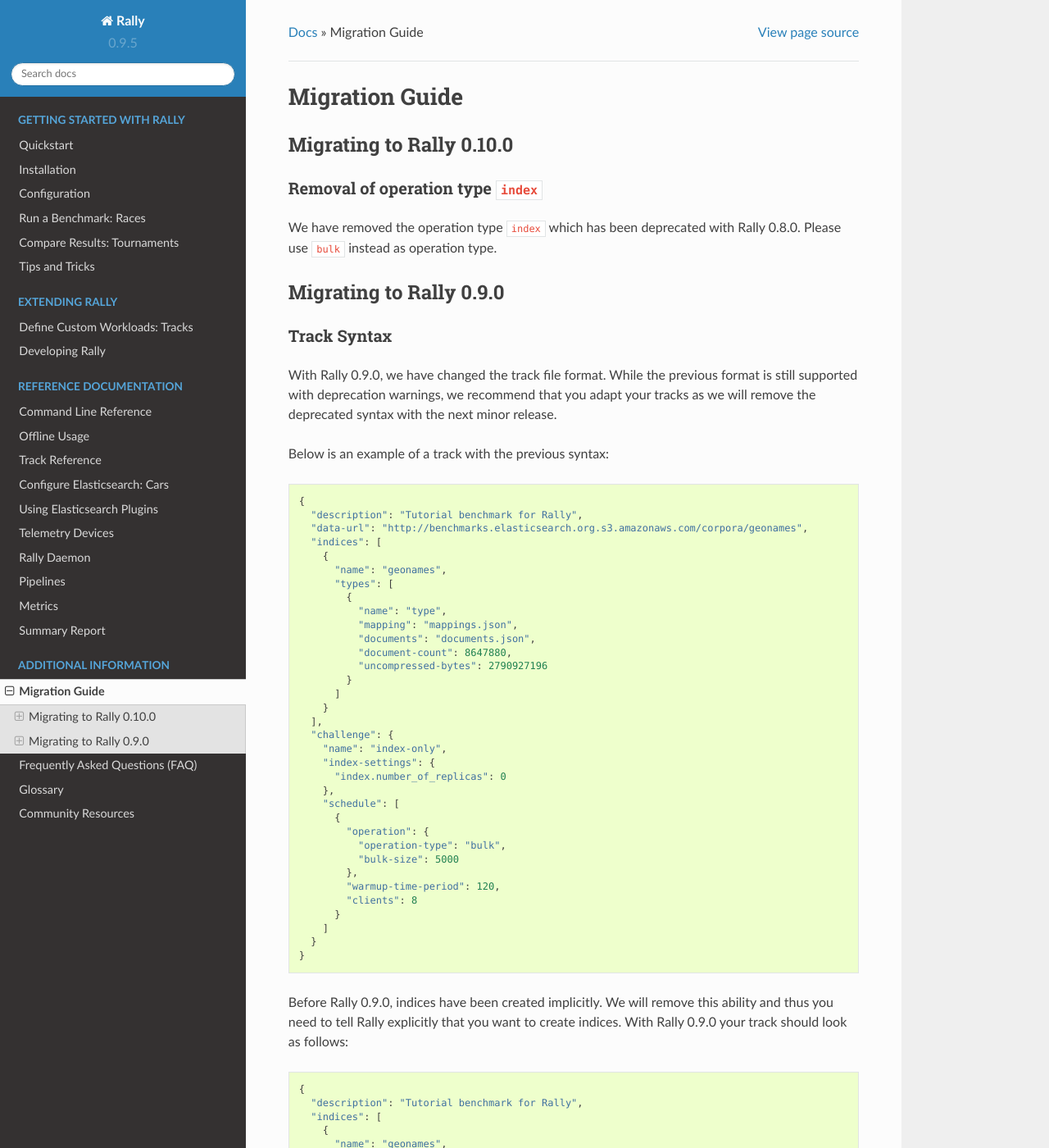
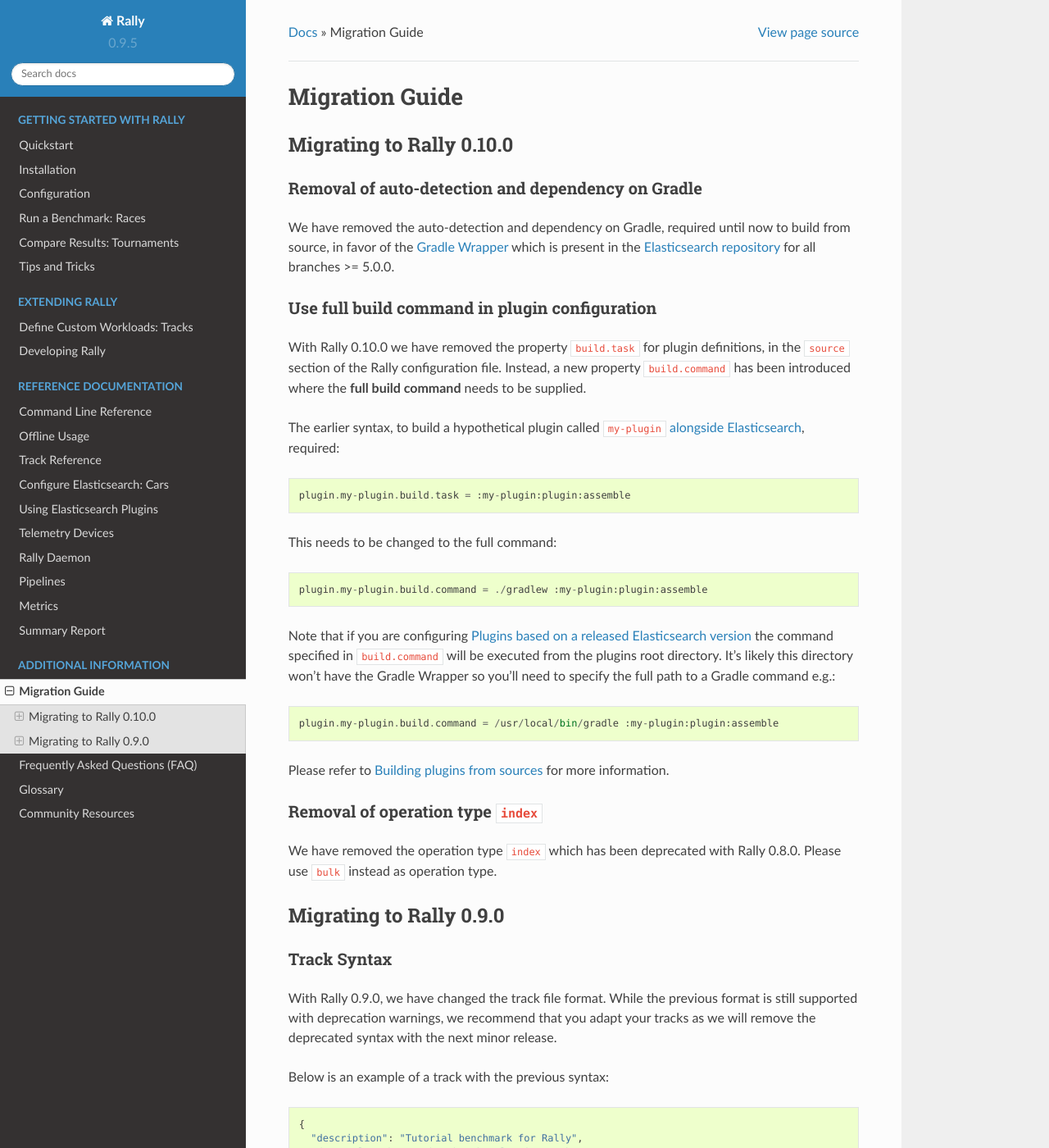
Before and after one commit to elastic/rally, a Sphinx documentation site: the page built from docs/migrate.rst, in a window 1280 px wide and 1400 px high. Shown: the whole window at 82% size. Built offline with Sphinx 7.4.7 and the Read the Docs theme 2.0.0, drawn with Linux system fonts in a browser that asks for light colours.

Commit message:
Update Migrationion doc for gradlew changes

```diff
--- a/docs/migrate.rst
+++ b/docs/migrate.rst
@@ -3,6 +3,31 @@
 
 Migrating to Rally 0.10.0
 -------------------------
+
+Removal of auto-detection and dependency on Gradle
+^^^^^^^^^^^^^^^^^^^^^^^^^^^^^^^^^^^^^^^^^^^^^^^^^^
+
+We have removed the auto-detection and dependency on Gradle, required until now to build from source, in favor of the `Gradle Wrapper <https://docs.gradle.org/current/userguide/gradle_wrapper.html>`_ which is present in the `Elasticsearch repository <https://github.com/elastic/elasticsearch>`_ for all branches >= 5.0.0.
+
+Use full build command in plugin configuration
+^^^^^^^^^^^^^^^^^^^^^^^^^^^^^^^^^^^^^^^^^^^^^^
+
+With Rally 0.10.0 we have removed the property :code:`build.task` for plugin definitions, in the :code:`source` section of the Rally configuration file.
+Instead, a new property :code:`build.command` has been introduced where the **full build command** needs to be supplied.
+
+The earlier syntax, to build a hypothetical plugin called :code:`my-plugin` `alongside Elasticsearch <elasticsearch_plugins.html#plugins-built-alongside-elasticsearch>`_, required::
+
+    plugin.my-plugin.build.task = :my-plugin:plugin:assemble
+
+This needs to be changed to the full command::
+
+    plugin.my-plugin.build.command = ./gradlew :my-plugin:plugin:assemble
+
+Note that if you are configuring `Plugins based on a released Elasticsearch version <elasticsearch_plugins.html#plugins-based-on-a-released-elasticsearch-version>`_ the command specified in :code:`build.command` will be executed from the plugins root directory. It's likely this directory won't have the Gradle Wrapper so you'll need to specify the full path to a Gradle command e.g.::
+
+    plugin.my-plugin.build.command = /usr/local/bin/gradle :my-plugin:plugin:assemble
+
+Please refer to `Building plugins from sources <elasticsearch_plugins.html#building-plugins-from-sources>`_ for more information.
 
 Removal of operation type ``index``
 ^^^^^^^^^^^^^^^^^^^^^^^^^^^^^^^^^^^
```
